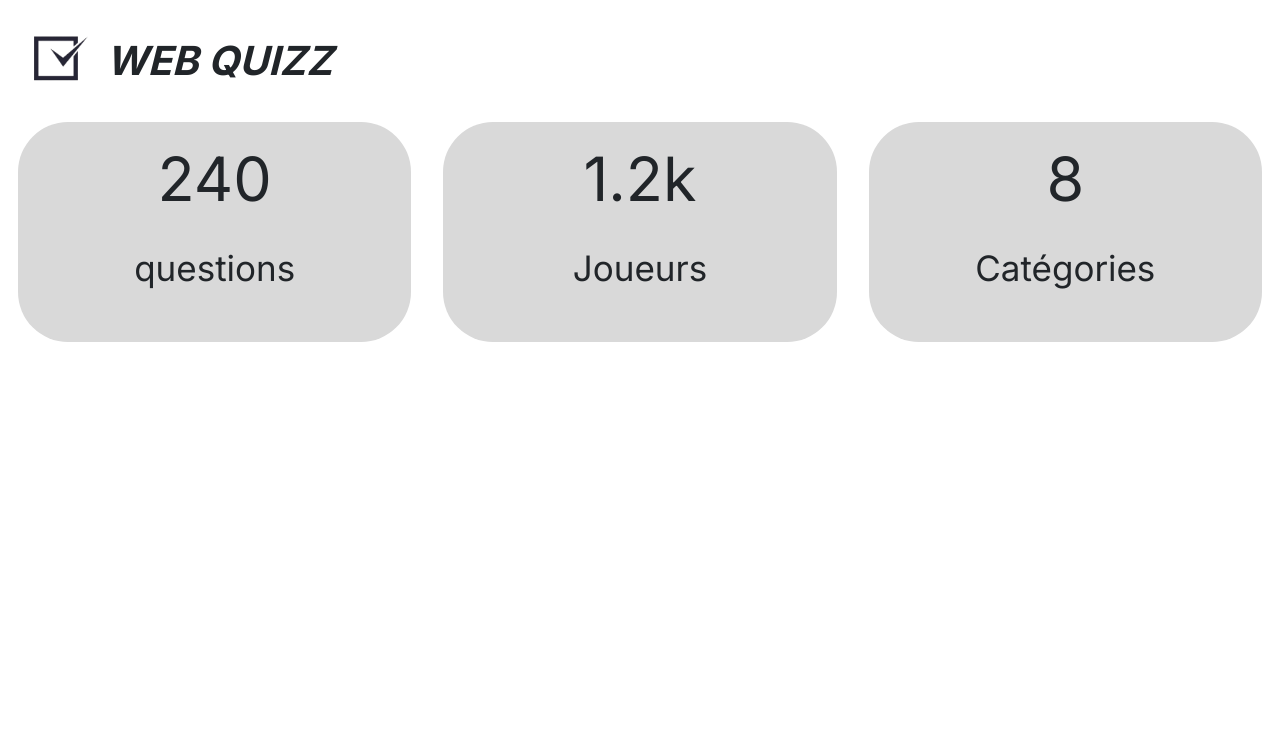
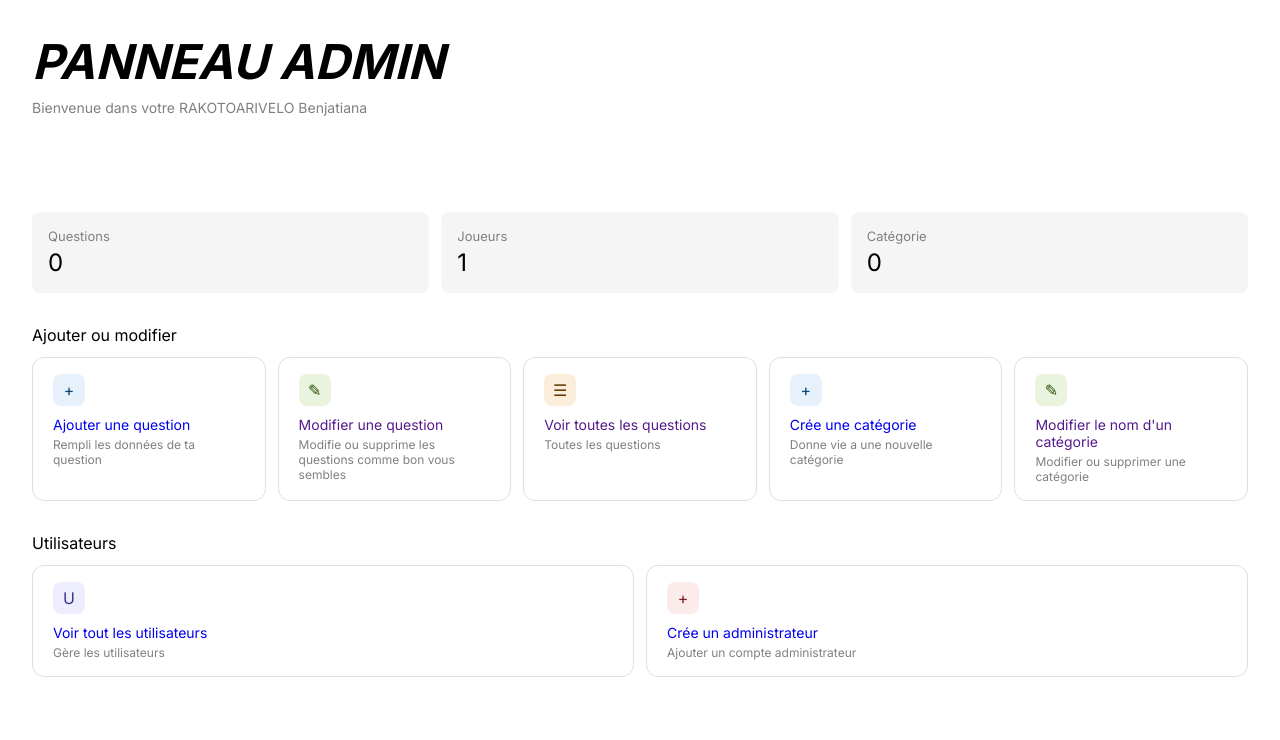
Before and after one commit to Icaress/WEB-QUIZZ, a PHP site: page /Admin_panel.php in a window 1280 px wide. Shown: the top 740 px of the page. Run offline with PHP 8.4, Linux system fonts and the light colour scheme; a user stored in the database is signed in; data comes from the database, SQL or seed files in the repository; data that the repository does not hold is empty.

Commit message:
Leon 27/04/2026 Ajout de certaine page admin

```diff
--- a/Admin/Admin_panel.css
+++ b/Admin/Admin_panel.css
@@ -1,71 +1,108 @@
-.info {
-    margin: auto;
-    display: flex;
-    justify-content: space-between;
-    margin: 0px 18px;
-    gap: 2rem;
+* {
+    box-sizing: border-box;
+    margin: 0;
+    padding: 0;
+    font-family: 'Inter', sans-serif;
 }
-.info div {
-    background-color: #D9D9D9;
-    padding: 1%;
-    border-radius: 50px;
-    width: 442px;
-    height: 220px;
-    text-align: center;
+header{
+    padding: 2rem;
 }
-.info div .big {
-    font-size: 61px;
-    font-weight: 400;
-    padding-bottom: 0% !important;
+header h1 {
+    font-size: 3rem;
+    font-weight: bold;
+    font-style: italic;
+    margin-bottom: 0.5rem;
 }
-.info div p {
-    font-size: 35px;
+.admin {
+    padding: 2rem;
 }
 
-@media (max-width:731px){
 
-    .info {
-        margin: 0px 18px;
-        display: flex;
-        justify-content: space-evenly;
-        gap: 1rem;
-    }
 
-    .info div{
-        align-content: center;
-        padding: 4%;
-        border-radius: 50px;
-    }
+.sub {
+    font-size: 14px;
+    color: gray;
+    margin-bottom: 2rem;
 }
 
-@media (max-width: 644px) {
-    .info {
-        justify-self: center;
-        padding: 18px;
-        display: flex;
-        flex-direction: column;
-        justify-content: space-evenly;
-        gap: 1rem;
-        width: 100%;
-    }
-    .info div {
-        background-color: #D9D9D9;
-        padding: 1%;
-        border-radius: 50px;
-        width: 100%;
-        height: 150px;
-        text-align: center;
-    }
-    .info div .big {
-        font-size: 35px;
-        font-weight: 500;
-        padding-bottom: 0% !important;
-    }
-    .info div p {
-        font-size: 25px;
-    }
+.grid-stats {
+    display: grid;
+    grid-template-columns: repeat(auto-fit, minmax(150px, 1fr));
+    gap: 12px;
+    margin-bottom: 2rem;
 }
 
-* {
-    font-family: 'Inter', sans-serif;
+.stat {
+    background: #f5f5f5;
+    border-radius: 8px;
+    padding: 1rem;
 }
+
+.stat .label {
+    font-size: 13px;
+    color: gray;
+    margin-bottom: 4px;
+}
+
+.stat .value {
+    font-size: 24px;
+    font-weight: 500;
+}
+
+.section-title {
+    font-size: 16px;
+    font-weight: 500;
+    margin-bottom: 12px;
+    margin-top: 1.5rem;
+}
+
+.actions {
+    display: grid;
+    grid-template-columns: repeat(auto-fit, minmax(200px, 1fr));
+    gap: 12px;
+    margin-bottom: 2rem;
+}
+
+.action-card {
+    background: white;
+    border: 1px solid #e0e0e0;
+    border-radius: 12px;
+    padding: 1rem 1.25rem;
+    cursor: pointer;
+    text-decoration: none;
+    display: block;
+    transition: background 0.15s;
+}
+
+.action-card:hover {
+    background: #f5f5f5;
+}
+
+.action-icon {
+    width: 32px;
+    height: 32px;
+    border-radius: 8px;
+    display: flex;
+    align-items: center;
+    justify-content: center;
+    margin-bottom: 10px;
+    font-size: 16px;
+    font-weight: 500;
+}
+
+.action-card .title {
+    font-size: 14px;
+    font-weight: 500;
+    margin-bottom: 4px;
+}
+
+.action-card .desc {
+    font-size: 12px;
+    color: gray;
+}
+
+.blue   { background: #E6F1FB; color: #0C447C; }
+.green  { background: #EAF3DE; color: #27500A; }
+.amber  { background: #FAEEDA; color: #633806; }
+.red    { background: #FCEBEB; color: #791F1F; }
+.purple { background: #EEEDFE; color: #3C3489; }
--- a/Admin/Admin_panel.php
+++ b/Admin/Admin_panel.php
@@ -1,39 +1,88 @@
+<?php
+session_start();
+require_once "../Configuration/config.php";
+
+$nb_users    = $db->query("SELECT COUNT(*) as total FROM utilisateurs")->fetch(PDO::FETCH_ASSOC)['total'];
+$nb_questions = $db->query("SELECT COUNT(*) as total FROM questions")->fetch(PDO::FETCH_ASSOC)['total'];
+$nb_categories = $db->query("SELECT COUNT(*) as total FROM catégorie")->fetch(PDO::FETCH_ASSOC)['total'];
+?>
+
 <!DOCTYPE html>
     <html lang="en">
     <head>
         <meta charset="UTF-8">
         <meta name="viewport" content="width=device-width, initial-scale=1.0">
+        <link rel="stylesheet" href="Admin_panel.css">
         <link href="https://fonts.googleapis.com/css2?family=Inter:wght@400;700&display=swap" rel="stylesheet">
-    <link href="https://cdn.jsdelivr.net/npm/bootstrap@5.3.8/dist/css/bootstrap.min.css" rel="stylesheet" integrity="sha384-sRIl4kxILFvY47J16cr9ZwB07vP4J8+LH7qKQnuqkuIAvNWLzeN8tE5YBujZqJLB" crossorigin="anonymous">
-    <script src="https://cdn.jsdelivr.net/npm/bootstrap@5.3.8/dist/js/bootstrap.bundle.min.js" integrity="sha384-FKyoEForCGlyvwx9Hj09JcYn3nv7wiPVlz7YYwJrWVcXK/BmnVDxM+D2scQbITxI" crossorigin="anonymous"></script>
-    <link rel="stylesheet" href="Admin_panel.css">
-    <title>Panneau Admin</title>
+        <title>Admin</title>
     </head>
+
     <header>
-    <div class="d-flex align-items-center justify-content-between p-3">
-        <div class="d-flex align-items-center">
-            <img src="../Image/logo_site_WEB_QUIZZ.png" alt="" width="90" height="90" class="rounded">
-            <p class="fw-bold fst-italic fs-1 mb-0">WEB QUIZZ</p>
+        <h1>PANNEAU ADMIN</h1>
+        <p class="sub">Bienvenue dans votre <?= $_SESSION['nom'] . ' ' . $_SESSION['prenom'] ?></p>
+
+    </header>
+    <body>
+    <div class="admin">
+        <div class="grid-stats">
+            <div class="stat">
+                <div class="label">Questions</div>
+                <div class="value"><?= $nb_questions ?></div>
+            </div>
+            <div class="stat">
+                <div class="label">Joueurs</div>
+                <div class="value"><?= $nb_users ?></div>
+            </div>
+            <div class="stat">
+                <div class="label">Catégorie</div>
+                <div class="value"><?= $nb_categories ?></div>
             </div>
         </div>
-</header>
-<body>
-    <div class="info">
-        <div> <p class="big">240</p> <p>questions</p> </div>
-        <div> <p class="big">1.2k</p> <p>Joueurs</p> </div>
-        <div> <p class="big">8</p> <p>Catégories</p> </div>
+
+        <p class="section-title">Ajouter ou modifier</p>
+        <div class="actions">
+            <a href="Create_question.php" class="action-card">
+                <div class="action-icon blue">+</div>
+                <div class="title">Ajouter une question</div>
+                <div class="desc">Rempli les données de ta question</div>
+            </a>
+            <a href="" class="action-card">
+                <div class="action-icon green">✎</div>
+                <div class="title">Modifier une question</div>
+                <div class="desc">Modifie ou supprime les questions comme bon vous sembles</div>
+            </a>
+            <a href="" class="action-card">
+                <div class="action-icon amber">☰</div>
+                <div class="title">Voir toutes les questions</div>
+                <div class="desc">Toutes les questions</div>
+            </a>
+            <a href="Create_categorie.php" class="action-card">
+                <div class="action-icon blue">+</div>
+                <div class="title">Crée une catégorie</div>
+                <div class="desc">Donne vie a une nouvelle catégorie</div>
+            </a>
+            <a href="" class="action-card">
+                <div class="action-icon green">✎</div>
+                <div class="title">Modifier le nom d'un catégorie</div>
+                <div class="desc">Modifier ou supprimer une catégorie</div>
+            </a>
         </div>
 
-    <div class='Questions'>
-
+        <p class="section-title">Utilisateurs</p>
+        <div class="actions">
+            <a href="Users.php" class="action-card">
+                <div class="action-icon purple">U</div>
+                <div class="title">Voir tout les utilisateurs</div>
+                <div class="desc">Gère les utilisateurs</div>
+            </a>
+            <?php if($_SESSION["perm"] === 2): ?>
+            <a href="Sign_up.php" class="action-card">
+                <div class="action-icon red">+</div>
+                <div class="title">Crée un administrateur</div>
+                <div class="desc">Ajouter un compte administrateur</div>
+            </a>
+            <?php endif; ?>
         </div>
-
-    <div class='Catégories'>
-
-    </div>
-
-    <div class='Support'>
-
     </div>
     </body>
     </html>
--- a/Connexion_page/register.php
+++ b/Connexion_page/register.php
@@ -134,7 +134,7 @@ if ($_SERVER["REQUEST_METHOD"] == "POST") {
                 </div>
 
                 <div class="mb-3 text-start">
-                    <label class="form-label big">Mot de passe</label>
+                    <label class="form-label big">Confirmer votre Mot de passe</label>
                     <input type="password" name="confirm_mdp" class="form-control bg-dark text-white border-secondary" placeholder="Confirmez le mot de passe" style="padding: 0.8rem;" required>
                 </div>
 
```
Also changed, not shown: Admin/Create_categorie.css (added, +46 -0 lines), Admin/Create_categorie.php (+14 -6 lines), Admin/Create_question.css (added). Lines whose indentation alone changed are shown as unchanged.
